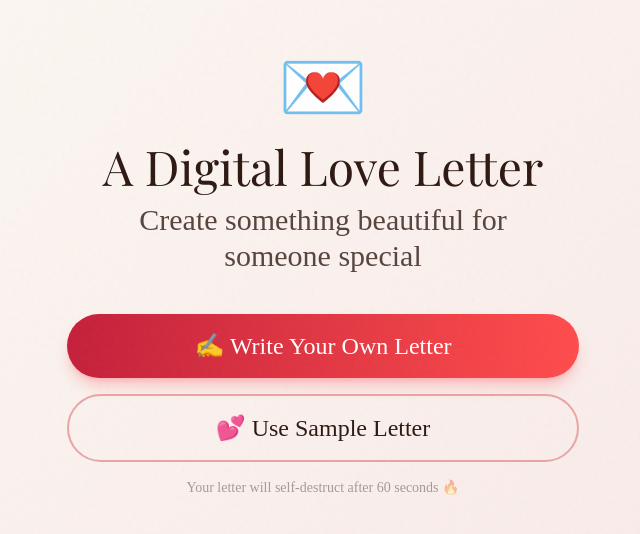
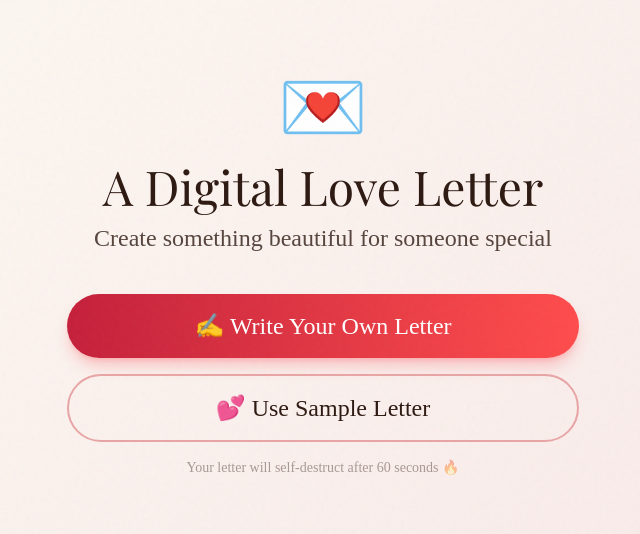
Before and after one commit to isabhiii/Valentine-letter, a Next.js app: page / in a window 1280 px wide. Shown: the part 128-662 px from the top of the page, without its empty margins (317-957 px from the left). Built offline with nearby package versions, Linux system fonts and the light colour scheme; a web font is replaced by a local one.

Commit message:
Final: Fix subtitle line wrap by reducing font size

```diff
--- a/src/components/WelcomeScreen.jsx
+++ b/src/components/WelcomeScreen.jsx
@@ -45,7 +45,7 @@ export default function WelcomeScreen({ onWriteOwn, onUseDefault }) {
 
                 {/* Subtitle */}
                 <motion.p
-                    className="font-handwritten text-xl sm:text-2xl md:text-3xl text-[var(--ink-deep)] opacity-80 mb-10 px-4"
+                    className="font-handwritten text-lg sm:text-xl md:text-2xl text-[var(--ink-deep)] opacity-80 mb-10 px-4"
                     initial={{ opacity: 0 }}
                     animate={{ opacity: 0.8 }}
                     transition={{ delay: 0.6 }}
```
